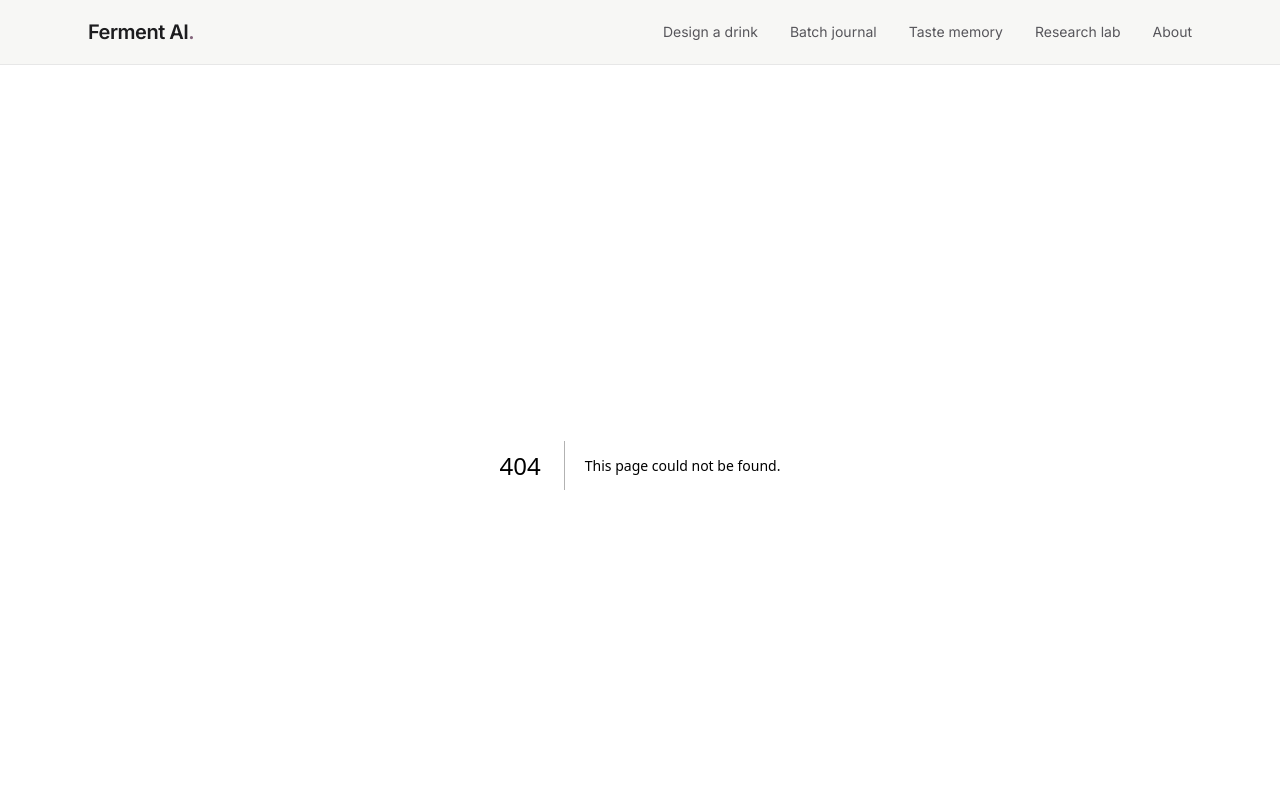
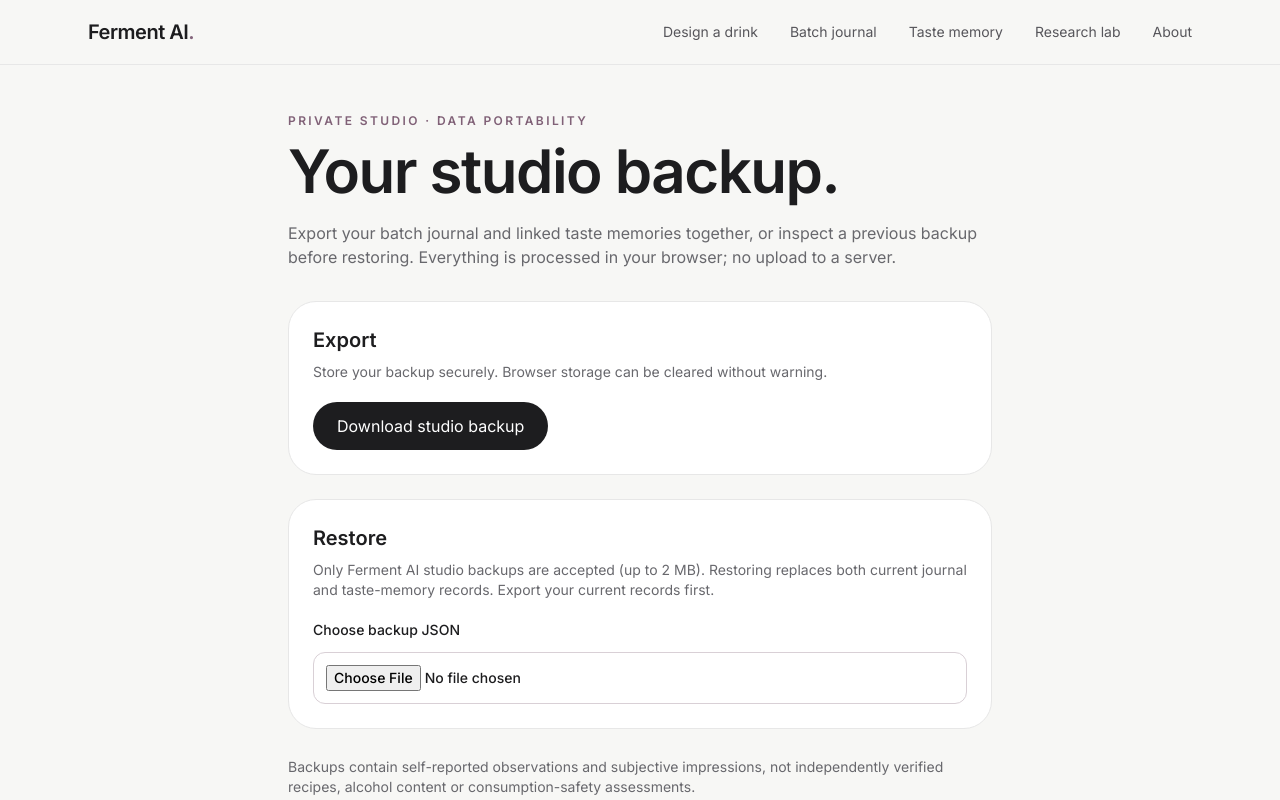
Before and after one commit to seorno/FementAI, a Next.js app in the folder frontend/: page /backup in a window 1280 px wide. Before the commit this address had no page. Shown: the top 800 px of the page. Built offline with nearby package versions, Linux system fonts and the light colour scheme.

Commit message:
feat: add validated private studio backup and restore (page.tsx)

```diff
--- /dev/null
+++ b/frontend/src/app/backup/page.tsx
@@ -0,0 +1,47 @@
+'use client';
+import {useState} from 'react';
+import Link from 'next/link';
+import {JOURNAL_KEY,loadJournal} from '@/lib/batch-journal.mjs';
+import {MEMORY_KEY,loadMemory} from '@/lib/taste-memory.mjs';
+import {makeBackup,inspectBackup,restoreBackup} from '@/lib/studio-backup.mjs';
+type Preview={batches:unknown[];entries:unknown[];summary:{batches:number;observations:number;reflections:number;createdAt:string}};
+export default function BackupPage(){
+ const [preview,setPreview]=useState<Preview|null>(null),[notice,setNotice]=useState(''),[confirm,setConfirm]=useState(false);
+ function download(){
+  try{
+   const j=localStorage.getItem(JOURNAL_KEY),m=localStorage.getItem(MEMORY_KEY);
+   if(j&&(!Array.isArray(JSON.parse(j).batches)||JSON.parse(j).version!==1))throw Error('Journal format unsupported');
+   if(m&&(!Array.isArray(JSON.parse(m).entries)||JSON.parse(m).version!==1))throw Error('Taste memory format unsupported');
+   const batches=j?loadJournal(JSON.parse(j)):[];
+   const entries=m?loadMemory(JSON.parse(m),batches.map(b=>b.id)):[];
+   const blob=new Blob([makeBackup(batches,entries)],{type:'application/json'});
+   const url=URL.createObjectURL(blob),a=document.createElement('a');a.href=url;a.download='ferment-ai-studio-backup.json';a.click();setTimeout(()=>URL.revokeObjectURL(url),1000);
+   setNotice('Backup prepared. Keep the file somewhere private.');
+  }catch{setNotice('Could not export existing records. Nothing was changed.');}
+ }
+ async function select(e:React.ChangeEvent<HTMLInputElement>){
+  setPreview(null);setConfirm(false);setNotice('');
+  const file=e.target.files?.[0];if(!file)return;
+  if(file.size>2_000_000){setNotice('File exceeds the 2 MB limit.');return;}
+  try{setPreview(inspectBackup(await file.text()));}
+  catch(err){setNotice(err instanceof Error?err.message:'Could not inspect backup.');}
+ }
+ function restore(){
+  if(!preview||!confirm)return;
+  try{restoreBackup(localStorage,preview);setPreview(null);setConfirm(false);setNotice('Restore complete. Reopen Journal or Taste Memory to see the restored records.');}
+  catch(err){setNotice(err instanceof Error?err.message:'Restore failed.');}
+ }
+ return <div className="mx-auto max-w-3xl px-5 py-12 sm:px-8">
+  <p className="text-xs font-semibold uppercase tracking-[0.2em] text-[#806177]">Private studio · Data portability</p>
+  <h1 className="mt-3 text-4xl font-semibold tracking-tight sm:text-6xl">Your studio backup.</h1>
+  <p className="mt-5 text-[#68686d]">Export your batch journal and linked taste memories together, or inspect a previous backup before restoring. Everything is processed in your browser; no upload to a server.</p>
+  <section className="mt-8 rounded-[28px] border border-[#e7e7e7] bg-white p-6"><h2 className="text-xl font-semibold">Export</h2><p className="mt-2 text-sm text-[#68686d]">Store your backup securely. Browser storage can be cleared without warning.</p><button onClick={download} className="mt-5 min-h-12 rounded-full bg-[#1d1d1f] px-6 py-3 text-white">Download studio backup</button></section>
+  <section className="mt-6 rounded-[28px] border border-[#e7e7e7] bg-white p-6"><h2 className="text-xl font-semibold">Restore</h2><p className="mt-2 text-sm text-[#68686d]">Only Ferment AI studio backups are accepted (up to 2 MB). Restoring replaces both current journal and taste-memory records. Export your current records first.</p>
+   <label className="mt-5 block text-sm font-medium">Choose backup JSON<input className="mt-3 block w-full rounded-xl border border-[#d9d0d6] p-3 focus-visible:outline focus-visible:outline-2" type="file" accept=".json,application/json" onChange={select}/></label>
+   {preview&&<div className="mt-5 rounded-xl bg-[#f8f1f5] p-5"><h3 className="font-semibold">Restore preview</h3><p className="mt-2 text-sm">{preview.summary.batches} batches · {preview.summary.observations} observations · {preview.summary.reflections} taste reflections</p><p className="mt-2 text-sm">Created: {preview.summary.createdAt}</p><label className="mt-5 flex items-start gap-3 text-sm"><input type="checkbox" checked={confirm} onChange={e=>setConfirm(e.target.checked)}/>I understand this replaces my existing journal and taste memory.</label><button disabled={!confirm} onClick={restore} className="mt-5 min-h-12 rounded-full bg-[#1d1d1f] px-6 py-3 text-white disabled:opacity-40">Replace local records</button></div>}
+  </section>
+  {notice&&<p role="status" className="mt-5 rounded-xl bg-[#f8f1f5] p-4">{notice}</p>}
+  <p className="mt-7 text-sm text-[#68686d]">Backups contain self-reported observations and subjective impressions, not independently verified recipes, alcohol content or consumption-safety assessments.</p>
+  <div className="mt-5 flex gap-6 text-sm"><Link href="/journal" className="underline">Journal</Link><Link href="/memory" className="underline">Taste memory</Link></div>
+ </div>;
+}
```
